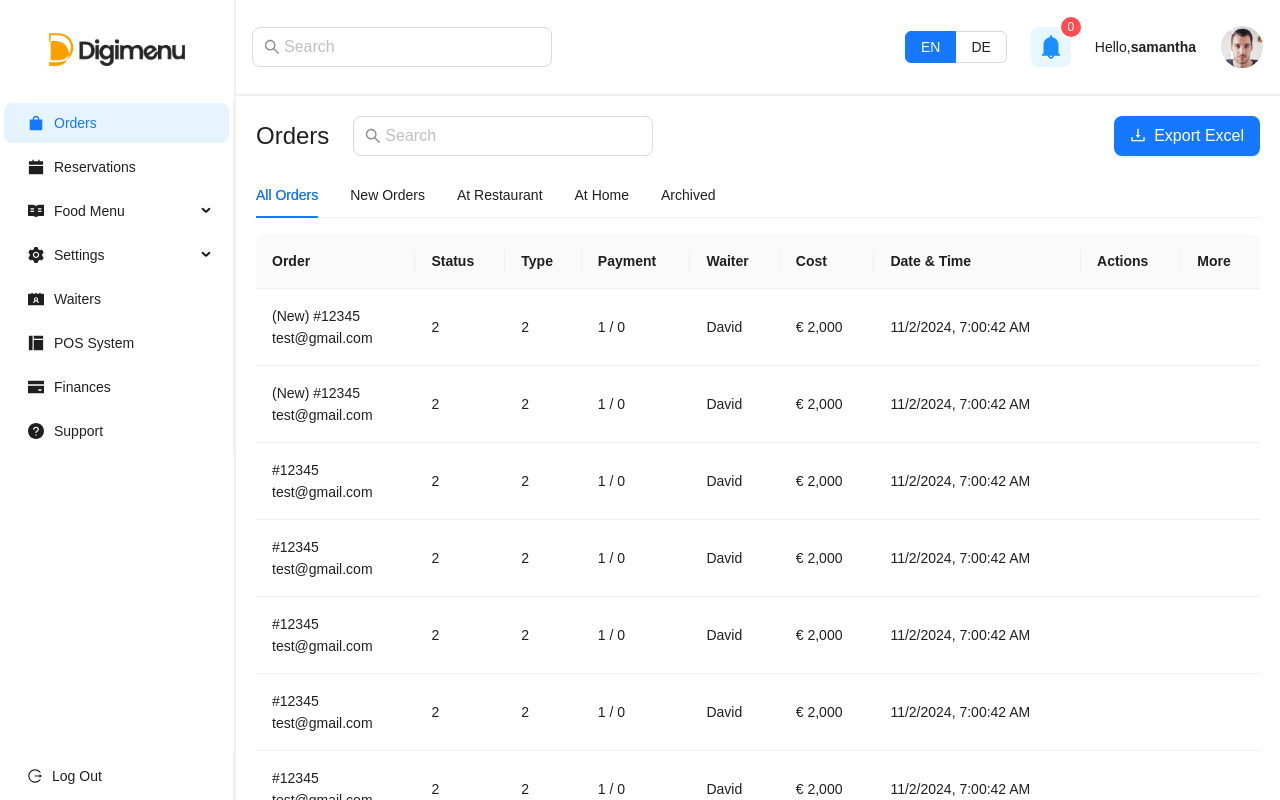
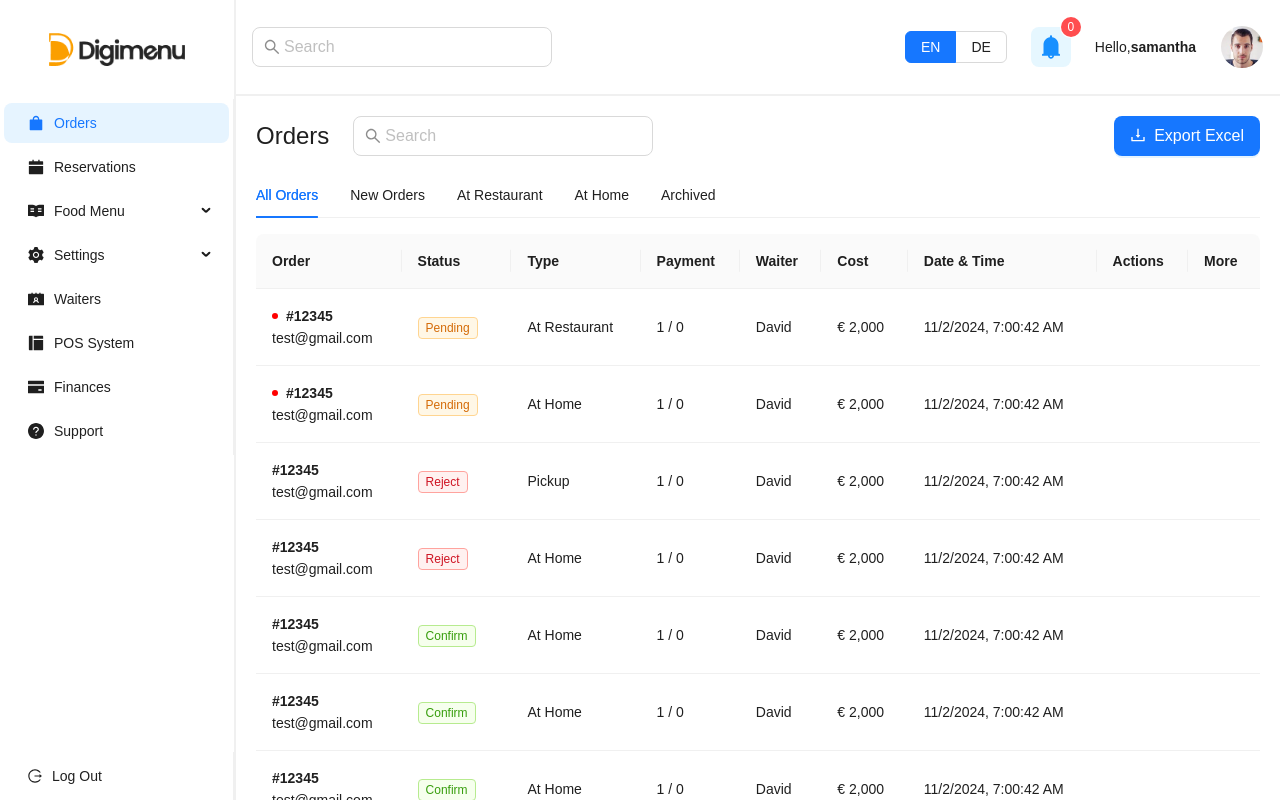
Before and after one commit to alithecodeguy/dashboard, a Next.js app: page / in a window 1280 px wide. Built offline with nearby package versions, Linux system fonts and the light colour scheme; a web font is replaced by a local one.

Commit message:
fix(components): orders table few enums fixes

```diff
--- a/components/layout/PrimaryLayout/primaryLayout.module.css
+++ b/components/layout/PrimaryLayout/primaryLayout.module.css
@@ -6,7 +6,6 @@
 
 .layout {
   height: 100% !important;
-  max-height: 100% !important;
   overflow: auto !important;
   position: relative !important;
 }
--- a/components/pageFeatures/homePage/Home/components/OrdersTable.tsx/ordersTableDef.tsx
+++ b/components/pageFeatures/homePage/Home/components/OrdersTable.tsx/ordersTableDef.tsx
@@ -4,6 +4,7 @@ import { Flex, Space, Tag, Typography } from 'antd';
 // types
 import type { TableProps } from 'antd';
 import type { DataType } from './ordersTableType';
+import { OrdersStatusEnum } from './ordersTableEnum';
 
 // destrcuture
 const { Text } = Typography;
@@ -15,13 +16,16 @@ export const ordersTableColumns: ColumnsType<DataType> = [
     title: 'Order',
     dataIndex: 'orderId',
     key: 'orderId',
-    render: (orderId, record) => {
-      console.log(record);
+    render: (_, record) => {
       return (
         <Flex vertical>
-          <Text>
-            {record.newOrder ? '(New)' : ''} #{record.orderId}
-          </Text>
+          <Flex align="center" gap={8}>
+            {record.newOrder && (
+              <div style={{ height: 6, width: 6, borderRadius: '100%', background: 'red' }}></div>
+            )}
+
+            <Text strong>#{record.orderId}</Text>
+          </Flex>
           <Text>{record.email}</Text>
         </Flex>
       );
@@ -30,7 +34,19 @@ export const ordersTableColumns: ColumnsType<DataType> = [
   {
     title: 'Status',
     dataIndex: 'status',
-    key: 'status'
+    key: 'status',
+    render: (_, record) => {
+      if (record.status === OrdersStatusEnum.CONFIRM) {
+        return <Tag color={'green'}>{record.status}</Tag>;
+      }
+      if (record.status === OrdersStatusEnum.PENDING) {
+        return <Tag color={'orange'}>{record.status}</Tag>;
+      }
+      if (record.status === OrdersStatusEnum.REJECT) {
+        return <Tag color={'red'}>{record.status}</Tag>;
+      }
+      return '';
+    }
   },
   {
     title: 'Type',
--- a/components/pageFeatures/homePage/Home/components/OrdersTable.tsx/ordersTableEnum.tsx
+++ b/components/pageFeatures/homePage/Home/components/OrdersTable.tsx/ordersTableEnum.tsx
@@ -1,13 +1,13 @@
 export enum OrdersStatusEnum {
-  PENDING,
-  REJECT,
-  CONFIRM
+  PENDING = 'Pending',
+  REJECT = 'Reject',
+  CONFIRM = 'Confirm'
 }
 
 export enum OrdersTypeEnum {
-  AT_RESTAURANT,
-  PICKUP,
-  AT_HOME
+  AT_RESTAURANT = 'At Restaurant',
+  PICKUP = 'Pickup',
+  AT_HOME = 'At Home'
 }
 
 export enum OrdersPaymentTypeEnum {
--- a/components/pageFeatures/homePage/Home/components/OrdersTable.tsx/ordersTableMockData.tsx
+++ b/components/pageFeatures/homePage/Home/components/OrdersTable.tsx/ordersTableMockData.tsx
@@ -13,8 +13,8 @@ export const ordersTableMockData: DataType[] = [
     orderId: 12345,
     email: 'test@gmail.com',
     newOrder: true,
-    status: OrdersStatusEnum.CONFIRM,
-    type: OrdersTypeEnum.AT_HOME,
+    status: OrdersStatusEnum.PENDING,
+    type: OrdersTypeEnum.AT_RESTAURANT,
     paymentType: OrdersPaymentTypeEnum.IN_PLACE,
     paymentStatus: OrdersPaymentStatusEnum.PAID,
     waiter: 'David',
@@ -26,7 +26,7 @@ export const ordersTableMockData: DataType[] = [
     orderId: 12345,
     email: 'test@gmail.com',
     newOrder: true,
-    status: OrdersStatusEnum.CONFIRM,
+    status: OrdersStatusEnum.PENDING,
     type: OrdersTypeEnum.AT_HOME,
     paymentType: OrdersPaymentTypeEnum.IN_PLACE,
     paymentStatus: OrdersPaymentStatusEnum.PAID,
@@ -39,8 +39,8 @@ export const ordersTableMockData: DataType[] = [
     orderId: 12345,
     email: 'test@gmail.com',
     newOrder: false,
-    status: OrdersStatusEnum.CONFIRM,
-    type: OrdersTypeEnum.AT_HOME,
+    status: OrdersStatusEnum.REJECT,
+    type: OrdersTypeEnum.PICKUP,
     paymentType: OrdersPaymentTypeEnum.IN_PLACE,
     paymentStatus: OrdersPaymentStatusEnum.PAID,
     waiter: 'David',
@@ -52,7 +52,7 @@ export const ordersTableMockData: DataType[] = [
     orderId: 12345,
     email: 'test@gmail.com',
     newOrder: false,
-    status: OrdersStatusEnum.CONFIRM,
+    status: OrdersStatusEnum.REJECT,
     type: OrdersTypeEnum.AT_HOME,
     paymentType: OrdersPaymentTypeEnum.IN_PLACE,
     paymentStatus: OrdersPaymentStatusEnum.PAID,
```
